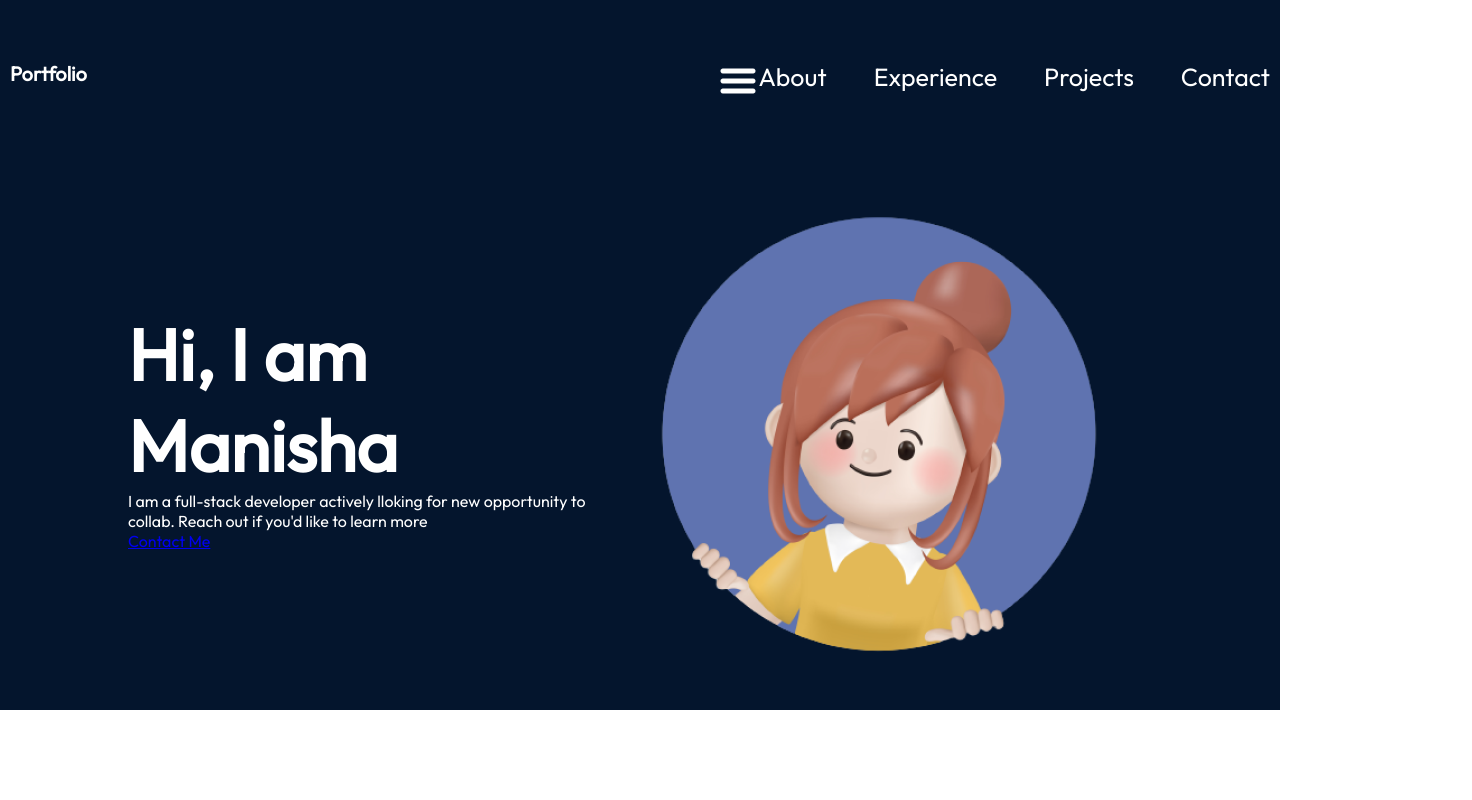
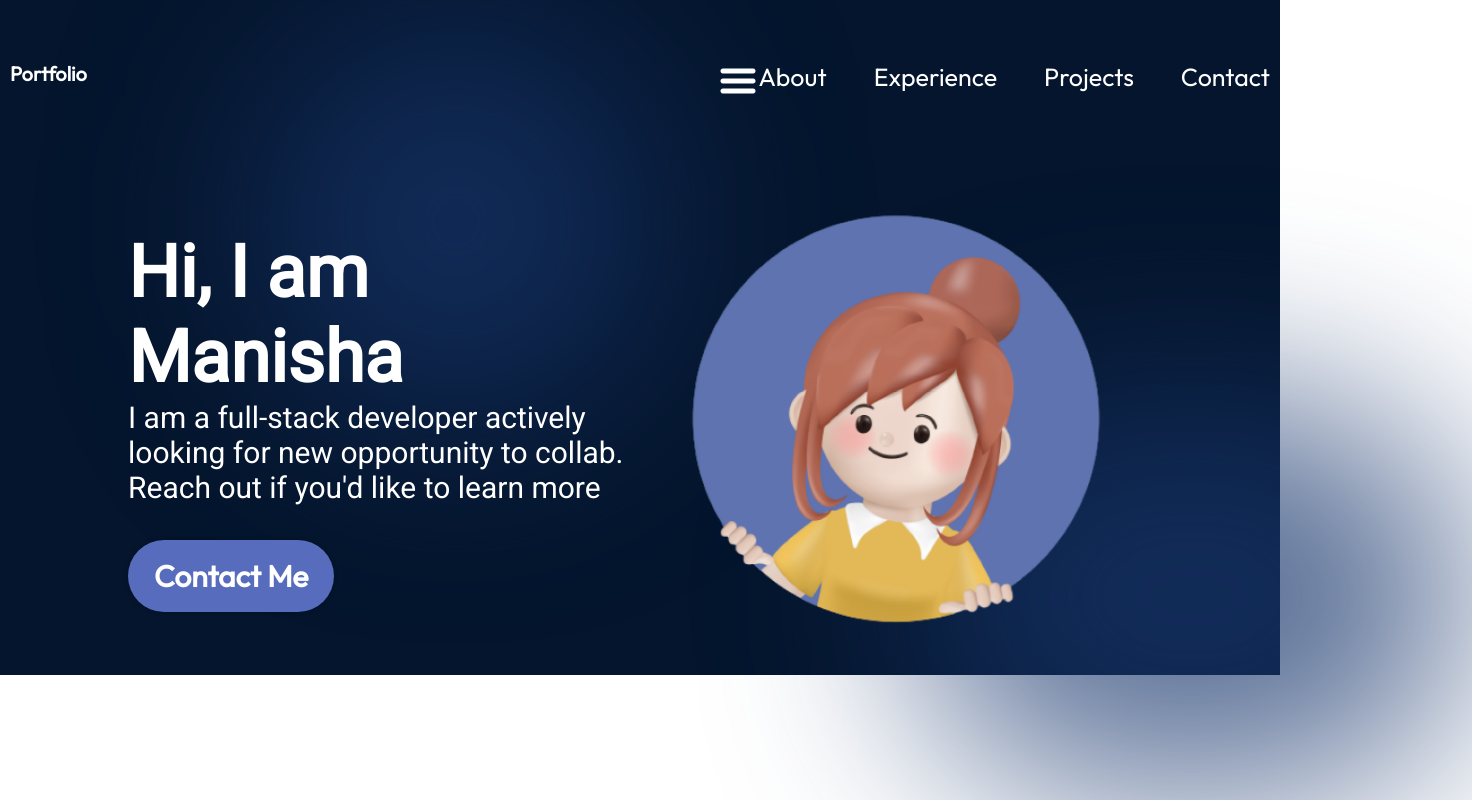
Before and after one commit to manisaparajuli/react-portfolio, a React (Vite) app in the folder portfolio/: page / in a window 1280 px wide. Shown: the whole page, 1472 px wide, since content can reach past the window. Built offline with nearby package versions, Linux system fonts and the light colour scheme.

Commit message:
first page completed

```diff
--- a/portfolio/src/components/hero/Hero.jsx
+++ b/portfolio/src/components/hero/Hero.jsx
@@ -6,7 +6,7 @@ export const Hero = () => {
   return <section className={styles.container}>
       <div className={styles.content}>
         <h1 className={styles.title}>Hi, I am Manisha</h1>
-        <p className={styles.description}>I am a full-stack developer actively lloking for new opportunity to collab. Reach out if you'd like to learn more</p>
+        <p className={styles.description}>I am a full-stack developer actively looking for new opportunity to collab. Reach out if you'd like to learn more</p>
         <a href="mailto:myemail@gmail.com"  className={styles.contactBtn}>Contact Me</a>
       </div>
       <img src={getImageUrl("hero/heroImage.png")} alt="Hero image of me" className={styles.heroImg}/>
--- a/portfolio/src/components/hero/Hero.module.css
+++ b/portfolio/src/components/hero/Hero.module.css
@@ -23,5 +23,87 @@
 
 .title{
   font-size: 72px;
+  font-weight: 900;
+  margin-buttom: 33px;
+  font-family: var(--font-roboto);
+  background: linear-gradient(90deg, rgba(255, 255, 255, 1)70%, rgba(255, 255, 255, 0)120%);
+  -webkit-text-fill-color: transparent;
+  -webkit-background-clip: text;
+}
+
+.description{
+  font-size: 30px;
+  font-family: var(--font-roboto);
+  margin-bottom: 52px;
+}
+
+.contactBtn{
+  text-decoration: none;
+  background-color: var(--color-primary);
+  color: var(--color-text);
+  border-radius: 100px;
+  font-size: 30px;
+  font-weight: 600;
+  padding: 17px 26px;
+  box-shadow: 0 0 4px 0 rgba(0, 0, 0, 0.25);
+}
+
+.heroImg{
+  width: 50%;
+  z-index: 1;
+
+  animation-name: floating;
+  animation-duration: 3s;
+  animation-iteration-count: infinite;
+  animation-timing-function: ease-in-out;
 
 }
+
+@keyframes floating{
+  0% {
+    transform: translate(0, 0px);
+  }
+  50% {
+    transform: translate(0,10px);
+  }
+  100%{
+    transform: translate(0, 0px);
+  }
+}
+
+.topBlur{
+  position: absolute;
+  width: 50vh;
+  height: 50vh;
+  min-width: 350px;
+  min-height: 350px;
+  top: -128px;
+  left: 10vw;
+  border-radius: 764px;
+  background: rgba(25, 55, 109, 0.7);
+  filter: blur(100px);
+  z-index: 0;
+}
+
+.bottomBlur{
+  position: absolute;
+  width: 70vh;
+  height: 50vh;
+  min-width: 250px;
+  min-height: 350px;
+  top: 246px;
+  right: -25vw;
+  border-radius: 764px;
+  background: rgba(25, 55, 109, 0.7);
+  filter: blur(100px);
+  z-index: 0;
+}
+
+@media screen and (max-width: 830px){
+  .container{
+    flex-direction: column-reverse;
+  }
+  .content{
+    align-items: center;
+  }
+}
```
